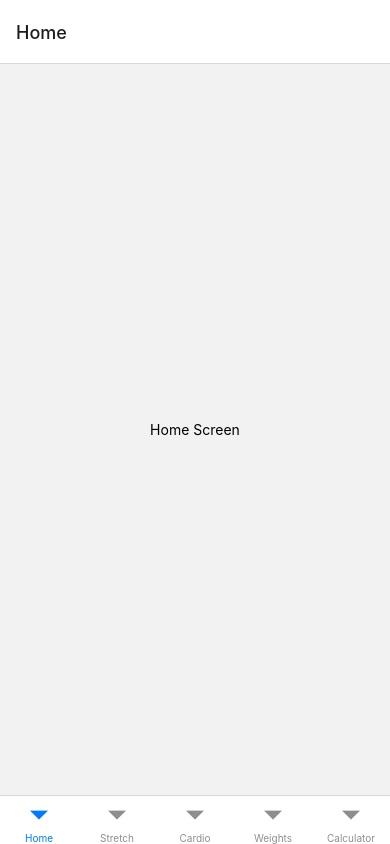
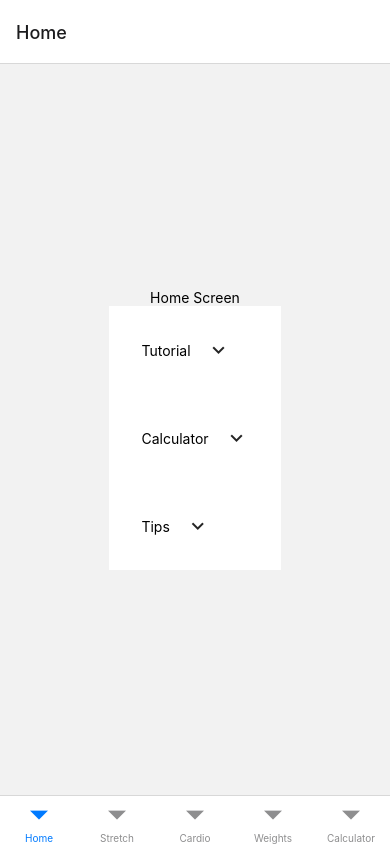
Before and after one commit to DanielekPark/fitnessapp, a React Native app: screen /Home in a window 390 px wide. Built offline with nearby package versions, Linux system fonts and the light colour scheme.

Commit message:
added accordion feature for home page

```diff
--- a/components/calculator/calculator.js
+++ b/components/calculator/calculator.js
@@ -1,21 +1,64 @@
+import React, { useEffect, useState } from "react";
 import { View, Text } from "react-native";
-import React, {useState} from "react";
-import { Input } from '@rneui/themed';
+import { createBottomTabNavigator } from "@react-navigation/bottom-tabs";
+import { Input, Icon, Button } from "@rneui/themed";
 
-const Calculator = () => {
-  const [weight, setWeight] = useState(0);
+function Calculator() {
+  const [fitData, setFitData] = useState({
+    weight: "",
+    reps: "",
+    oneRepMax: "",
+  });
+
+  //Calculates recommended weight based on weight & repetitions data
+  const calcStrength = () => {
+    const weight = fitData.weight / 1;
+    const repetitions = fitData.reps / 1;
+    if (!weight || weight < 7) return;
+    if (!repetitions) return;
+    if (repetitions < 1 || repetitions > 15) return;
+    const oneRepMax = Math.round(weight / (1.0287 - 0.0278 * repetitions));
+
+    setFitData({ ...fitData, reps: repetitions });
+    setFitData({ ...fitData, weight: weight });
+    setFitData({ ...fitData, oneRepMax: `${oneRepMax}` });
+  };
 
   return (
-    <View>
+    <View style={{ flex: 1, alignItems: "center", justifyContent: "center" }}>
       <Text>Calculator</Text>
       <View>
-        <Text>{weight}</Text>
+        <Text>{fitData.oneRepMax ? `Estimated 1 repetition max ${fitData.oneRepMax}` : ''}</Text>
         <View>
-          <Input />
+          <Input
+          inputMode="numeric"
+            maxLength={3}
+            placeholder="Estimated weight"
+            onChangeText={(value) => setFitData({ ...fitData, weight: value })}
+          />
+          <Input
+            inputMode="numeric"
+            maxLength={2}
+            placeholder="Reps completed"
+            onChangeText={(value) => setFitData({ ...fitData, reps: value })}
+          />
+          <Button
+            title="Calculate"
+            buttonStyle={{
+              backgroundColor: "rgba(78, 116, 289, 1)",
+              borderRadius: 3,
+            }}
+            containerStyle={{
+              width: 200,
+              marginHorizontal: 50,
+              marginVertical: 10,
+            }}
+            onPress={calcStrength}
+          />
         </View>
       </View>
     </View>
   );
-};
+}
 
 export default Calculator;
--- a/components/weights/weights.js
+++ b/components/weights/weights.js
@@ -2,6 +2,8 @@ import { View } from "react-native";
 
 const Weights = () => {
   /*
+  //check if any options from the home screen were chosen if not
+  //provide options below
 weights
 1a. For beginners
 2. exercise goal (muscle or strength)
--- a/package.json
+++ b/package.json
@@ -18,8 +18,8 @@
     "expo-status-bar": "~1.4.4",
     "react": "18.2.0",
     "react-native": "0.71.8",
-    "react-native-safe-area-context": "^4.5.3",
-    "react-native-screens": "^3.21.1"
+    "react-native-safe-area-context": "4.5.0",
+    "react-native-screens": "~3.20.0"
   },
   "devDependencies": {
     "@babel/core": "^7.20.0",
--- a/screens/calculator.js
+++ b/screens/calculator.js
@@ -4,19 +4,11 @@ import { createBottomTabNavigator } from "@react-navigation/bottom-tabs";
 import Calculator from "../components/calculator/calculator";
 import { Input, Icon, Button } from "@rneui/themed";
 
-// 2. set up home screen include calculator
-// 2a. select workout intermediate
-//2b. route to cardio/weights/stretching
-//3. Create sections of beginner 2-3 days
-//3. Create section for muscle groups (e.g. chest, abs, legs etc)
-//3b. create section for intermediate same as above
-
 function CalculatorScreen() {
   const [fitData, setFitData] = useState({
     weight: "",
     reps: "",
     oneRepMax: "",
-    showResult: false,
   });
 
   //Calculates recommended weight based on weight & repetitions data
@@ -32,10 +24,6 @@ function CalculatorScreen() {
     setFitData({ ...fitData, weight: weight });
     setFitData({ ...fitData, oneRepMax: `${oneRepMax}` });
   };
-
-  useEffect(() => {
-    console.log(fitData);
-  }, [fitData])
 
   return (
     <View style={{ flex: 1, alignItems: "center", justifyContent: "center" }}>
--- a/screens/home.js
+++ b/screens/home.js
@@ -1,28 +1,70 @@
+import React, { useState, useEffect } from "react";
 import { View, Text } from "react-native";
 import { createBottomTabNavigator } from "@react-navigation/bottom-tabs";
 import Calculator from "../components/calculator/calculator";
+import { ListItem } from "@rneui/themed";
 
-const Tab = createBottomTabNavigator();
-// 2. set up home screen include calculator
-// 2a. select workout intermediate
-//2b. route to cardio/weights/stretching
-//3. Create sections of beginner 2-3 days
-//3. Create section for muscle groups (e.g. chest, abs, legs etc)
-//3b. create section for intermediate same as above
 function HomeScreen() {
-    return (
-      <View style={{ flex: 1, alignItems: "center", justifyContent: "center" }}>
+  const [tabs, setTabs] = useState([
+    {
+      title: "Tutorial",
+      isOpen: false,
+    },
+    {
+      title: "Calculator",
+      isOpen: false,
+    },
+    {
+      title: "Tips",
+      isOpen: false,
+    },
+  ]);
+
+  //Collapses or expands tab when pressed
+  const toggleTab = (pressed) => {
+    const findTab = tabs.map((tab) => {
+      if (tab.title === pressed) {
+        return { ...tab, isOpen: !tab.isOpen };
+      }
+      return { ...tab };
+    });
+    setTabs(findTab);
+  };
+
+  useEffect(() => {
+    console.log(tabs[1]);
+  }, [tabs]);
+
+  return (
+    <View style={{ flex: 1, alignItems: "center", justifyContent: "center" }}>
       <Text>Home Screen</Text>
       {/* Tutorial/instructions */}
 
-      {/* Calculator */}
-
-      {/* Workout option days-
-        routes to screeens
-      */}
+      <View>
+        <ListItem>
+          <ListItem.Accordion
+            onPress={() => toggleTab("Tutorial")}
+            isExpanded={tabs[0].isOpen}
+            content={<Text>Tutorial</Text>}
+          ></ListItem.Accordion>
+        </ListItem>
+        <ListItem>
+          <ListItem.Accordion
+            content={<Text>Calculator</Text>}
+            onPress={() => toggleTab("Calculator")}
+            isExpanded={tabs[1].isOpen}
+          ></ListItem.Accordion>
+        </ListItem>
+        <ListItem>
+          <ListItem.Accordion
+            onPress={() => toggleTab("Tips")}
+            isExpanded={tabs[2].isOpen}
+            content={<Text>Tips</Text>}
+          ></ListItem.Accordion>
+        </ListItem>
+      </View>
     </View>
-    );
-
+  );
 }
 
 export default HomeScreen;
--- a/screens/weights.js
+++ b/screens/weights.js
@@ -3,19 +3,29 @@ import { createBottomTabNavigator } from "@react-navigation/bottom-tabs";
 import Calculator from "../components/calculator/calculator";
 
 const Tab = createBottomTabNavigator();
-// 2. set up home screen include calculator
-// 2a. select workout intermediate
-//2b. route to cardio/weights/stretching
-//3. Create sections of beginner 2-3 days
-//3. Create section for muscle groups (e.g. chest, abs, legs etc)
-//3b. create section for intermediate same as above
+
 function WeightsScreen() {
-    return (
-      <View styles={{ flex: 1, alignItems: "center", justifyContent: "center" }}>
-        <Text>Weights Screen</Text>
+  return (
+    <View styles={{ flex: 1, alignItems: "center", justifyContent: "center" }}>
+      <View>
+        <Text>Weight Lifting</Text>
       </View>
-    );
+      <View>
+      {/* Workout option
+        //1. Create sections choose either beginner or intermediate & 2,3,4 days available
+        //2. Create section for muscle groups (based on days available choose chest, abs, leg, lower or abs)
+        //2a. user chooses exercises
+        //2b. create section for intermediate
+        //2c. user provides data from previous workout
+        //2d. or user can create a new workout, and then follows step 2
+        //3. workout schedule is provided after data submission
+      */}
 
+      </View>
+
+
+    </View>
+  );
 }
 
 export default WeightsScreen;
```
Also changed, not shown: components/navigation/nav.js (deleted, +0 -27 lines), 1 other file (tests, documents, lock files or other folders).
